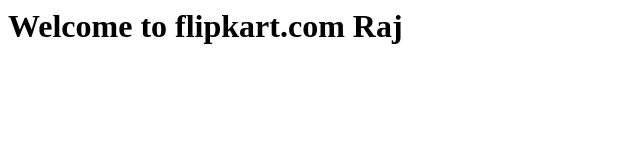
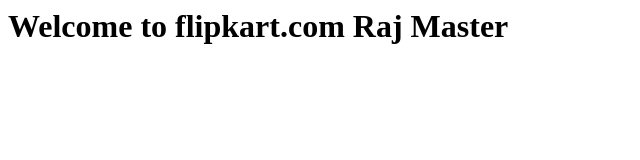
Before and after one commit to rajshk04/FirstRepo, a plain HTML site: page index.html in a window 1280 px wide. Shown: the whole page, without its empty margins (0-640 px from the left). Drawn offline with Linux system fonts and the light colour scheme.

Commit message:
updated a issue

```diff
--- a/index.html
+++ b/index.html
@@ -1 +1 @@
-<h1>Welcome to flipkart.com Raj</h1>
+<h1>Welcome to flipkart.com Raj Master</h1>
```
Also changed, not shown: 1 other file.
